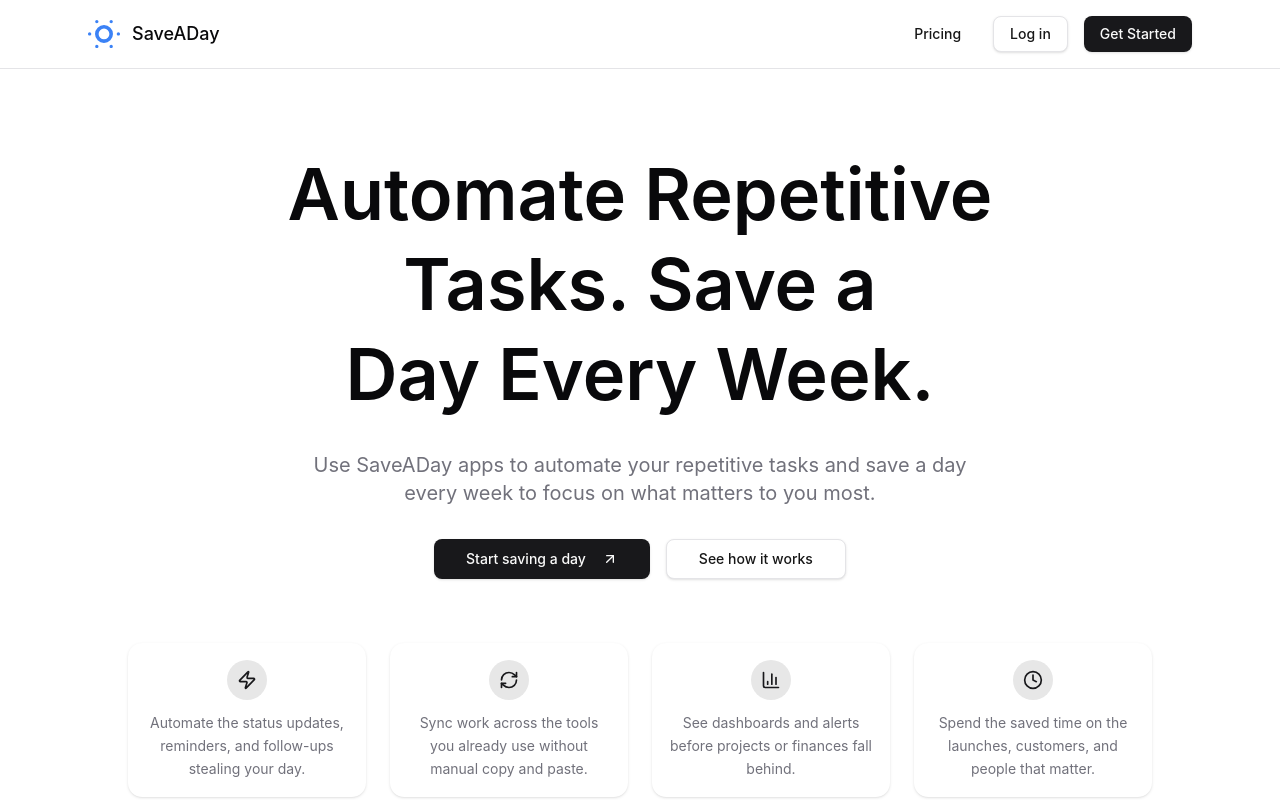
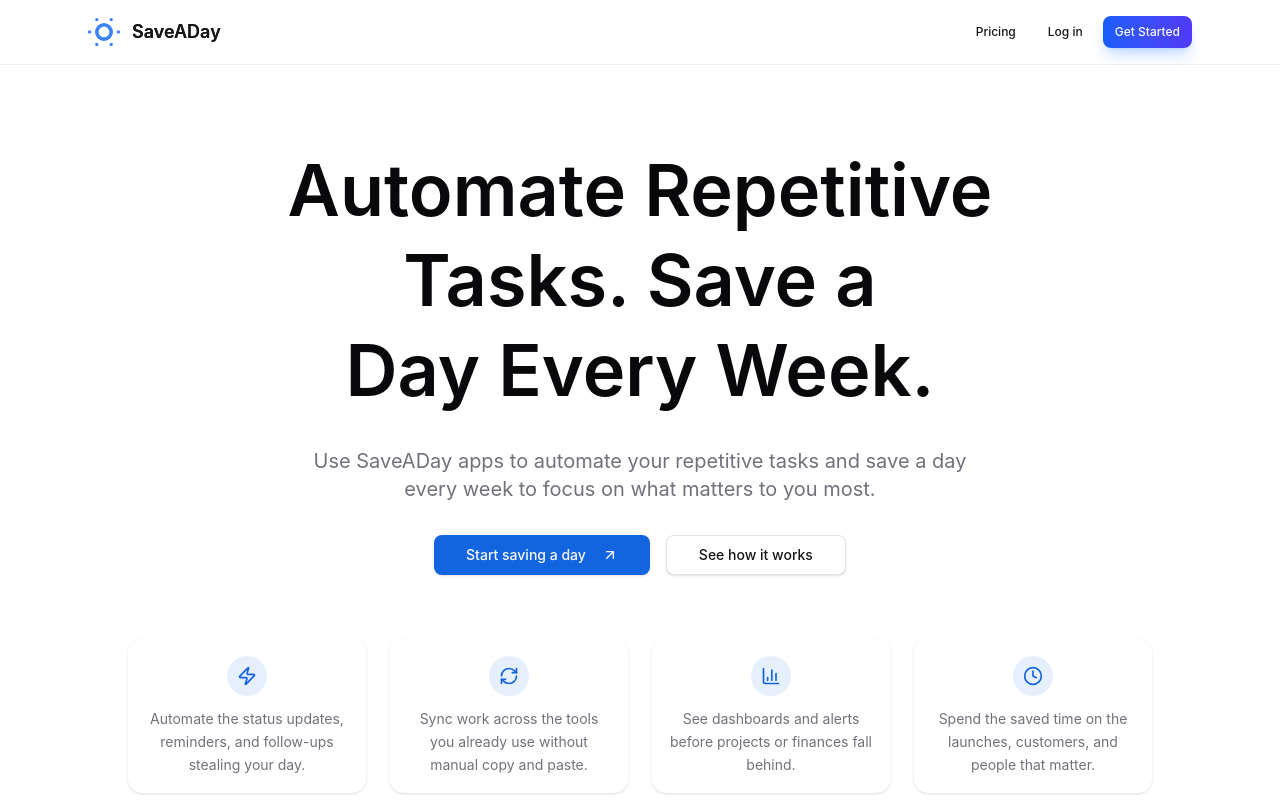
Before and after one commit to Bigmints-com/saveaday.ai, a Next.js app: page / in a window 1280 px wide. Shown: the top 800 px of the page. Built offline with nearby package versions, Linux system fonts and the light colour scheme; a web font is replaced by a local one.

Commit message:
feat: Add enhanced Header with auth state and blue color theme
- Header with sticky positioning, backdrop blur, gradient CTA
- Session cookie detection for login state
- Blue primary color theme for more vibrant design
- Removed apps/home to avoid confusion

```diff
--- a/components/Header.tsx
+++ b/components/Header.tsx
@@ -1,31 +1,61 @@
+"use client";
+
+import { useState, useEffect } from "react";
 import Link from "next/link";
 import { Button } from "@/components/ui/button";
 
+const AUTH_URL = process.env.NODE_ENV === "development"
+  ? "http://localhost:3010"
+  : "https://auth.saveaday.ai";
+
+const APP_URL = process.env.NODE_ENV === "development"
+  ? "http://localhost:3014"
+  : "https://app.saveaday.ai";
+
 export default function Header() {
+  const [isLoggedIn, setIsLoggedIn] = useState(false);
+
+  useEffect(() => {
+    // Check for session cookie
+    const hasSession = document.cookie.split(';').some(c => c.trim().startsWith('session='));
+    setIsLoggedIn(hasSession);
+  }, []);
+
   return (
-    <header className="border-b border-border bg-background">
+    <header className="sticky top-0 z-50 border-b border-border/50 bg-background/80 backdrop-blur-xl">
       <div className="mx-auto flex w-full max-w-6xl items-center justify-between px-6 py-4">
-        <Link href="/" className="flex items-center gap-3">
+        <Link href="/" className="flex items-center gap-3 group">
           <img
             src="/logo-symbol.svg"
             alt="SaveADay"
             width={32}
             height={32}
-            className="h-8 w-8"
+            className="h-8 w-8 transition-transform group-hover:scale-110"
           />
-          <span className="text-lg font-medium text-foreground">SaveADay</span>
+          <span className="text-lg font-semibold bg-gradient-to-r from-foreground to-foreground/70 bg-clip-text">
+            SaveADay
+          </span>
         </Link>
 
-        <div className="flex items-center gap-4">
-          <Button variant="ghost" asChild>
+        <div className="flex items-center gap-2">
+          <Button variant="ghost" size="sm" asChild>
             <Link href="/pricing">Pricing</Link>
           </Button>
-          <Button variant="outline" asChild>
-            <Link href="/login">Log in</Link>
-          </Button>
-          <Button asChild>
-            <Link href="/register">Get Started</Link>
-          </Button>
+
+          {isLoggedIn ? (
+            <Button size="sm" className="bg-gradient-to-r from-blue-600 to-indigo-600 hover:from-blue-700 hover:to-indigo-700 shadow-lg shadow-blue-500/25" asChild>
+              <a href={`${APP_URL}/dashboard`}>View Dashboard</a>
+            </Button>
+          ) : (
+            <>
+              <Button variant="ghost" size="sm" asChild>
+                <a href={`${AUTH_URL}/login`}>Log in</a>
+              </Button>
+              <Button size="sm" className="bg-gradient-to-r from-blue-600 to-indigo-600 hover:from-blue-700 hover:to-indigo-700 shadow-lg shadow-blue-500/25" asChild>
+                <a href={`${AUTH_URL}/register`}>Get Started</a>
+              </Button>
+            </>
+          )}
         </div>
       </div>
     </header>
--- a/styles/globals.css
+++ b/styles/globals.css
@@ -63,7 +63,7 @@
   --card-foreground: oklch(0.141 0.005 285.823);
   --popover: oklch(1 0 0);
   --popover-foreground: oklch(0.141 0.005 285.823);
-  --primary: oklch(0.21 0.006 285.885);
+  --primary: oklch(0.534 0.202 259.816); /* Blue primary */
   --primary-foreground: oklch(0.985 0 0);
   --secondary: oklch(0.967 0.001 286.375);
   --secondary-foreground: oklch(0.21 0.006 285.885);
@@ -74,7 +74,7 @@
   --destructive: oklch(0.577 0.245 27.325);
   --border: oklch(0.92 0.004 286.32);
   --input: oklch(0.92 0.004 286.32);
-  --ring: oklch(0.705 0.015 286.067);
+  --ring: oklch(0.534 0.202 259.816); /* Blue ring */
   --chart-1: oklch(0.646 0.222 41.116);
   --chart-2: oklch(0.6 0.118 184.704);
   --chart-3: oklch(0.398 0.07 227.392);
@@ -82,12 +82,12 @@
   --chart-5: oklch(0.769 0.188 70.08);
   --sidebar: oklch(0.985 0 0);
   --sidebar-foreground: oklch(0.141 0.005 285.823);
-  --sidebar-primary: oklch(0.21 0.006 285.885);
+  --sidebar-primary: oklch(0.534 0.202 259.816); /* Blue sidebar primary */
   --sidebar-primary-foreground: oklch(0.985 0 0);
   --sidebar-accent: oklch(0.967 0.001 286.375);
   --sidebar-accent-foreground: oklch(0.21 0.006 285.885);
   --sidebar-border: oklch(0.92 0.004 286.32);
-  --sidebar-ring: oklch(0.705 0.015 286.067);
+  --sidebar-ring: oklch(0.534 0.202 259.816); /* Blue sidebar ring */
   --color-success: #10b981;
   --color-danger: #ef4444;
   --color-warning: #f59e0b;
```
